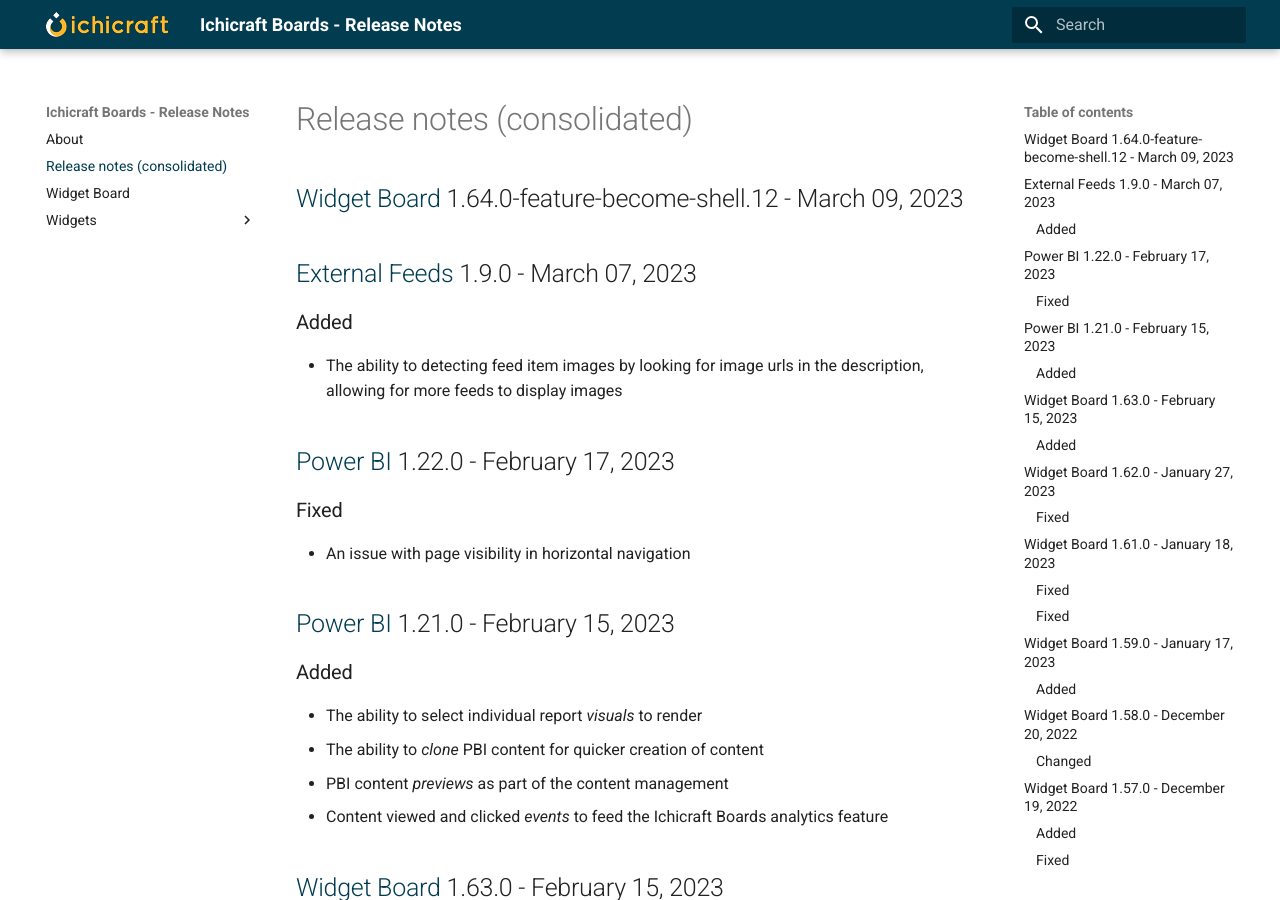
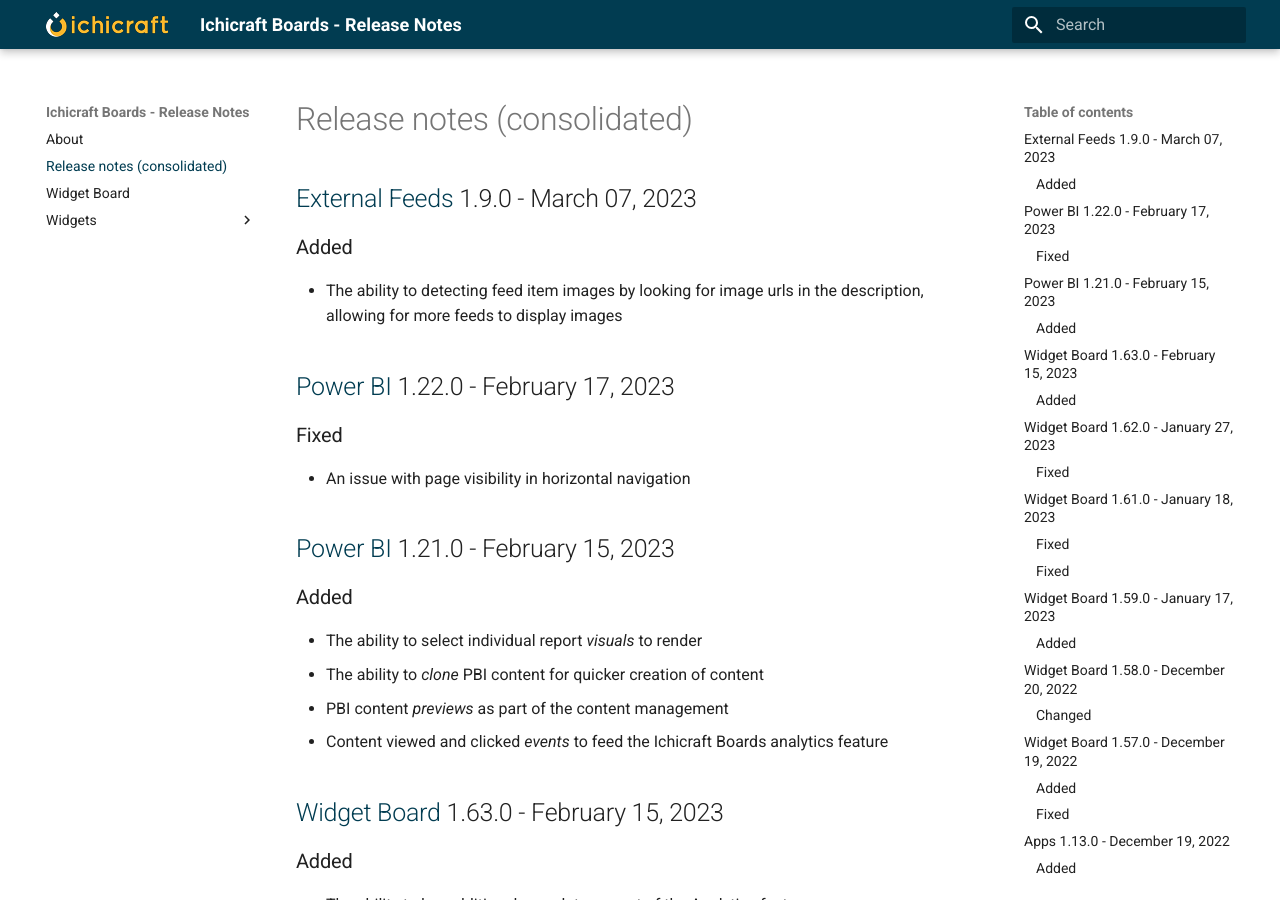
Before and after one commit to ichicraft/widgets-docs, an MkDocs documentation site: the page built from docs/Release-notes-(consolidated).md, in a window 1280 px wide and 900 px high. Built offline with MkDocs 1.6.1 and Material for MkDocs 9.7.7, drawn with Linux system fonts in a browser that asks for light colours.

Commit message:
removed accidental internal update

```diff
--- a/docs/Release-notes-(consolidated).md
+++ b/docs/Release-notes-(consolidated).md
@@ -1,5 +1,3 @@
-## [Widget Board](./Widget Board.md) 1.64.0-feature-become-shell.12 - March 09, 2023
-
 ## [External Feeds](./Widgets/External Feeds.md) 1.9.0 - March 07, 2023
 
 ### Added
--- a/docs/Widget Board.md
+++ b/docs/Widget Board.md
@@ -1,5 +1,3 @@
-## 1.64.0-feature-become-shell.12 - March 09, 2023
-
 ## 1.63.0 - February 15, 2023
 
 ### Added
```
